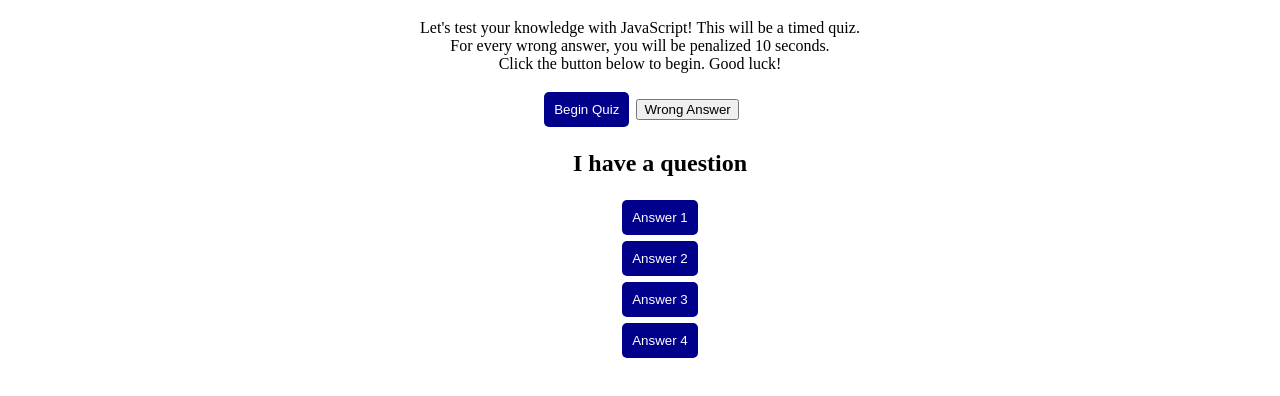
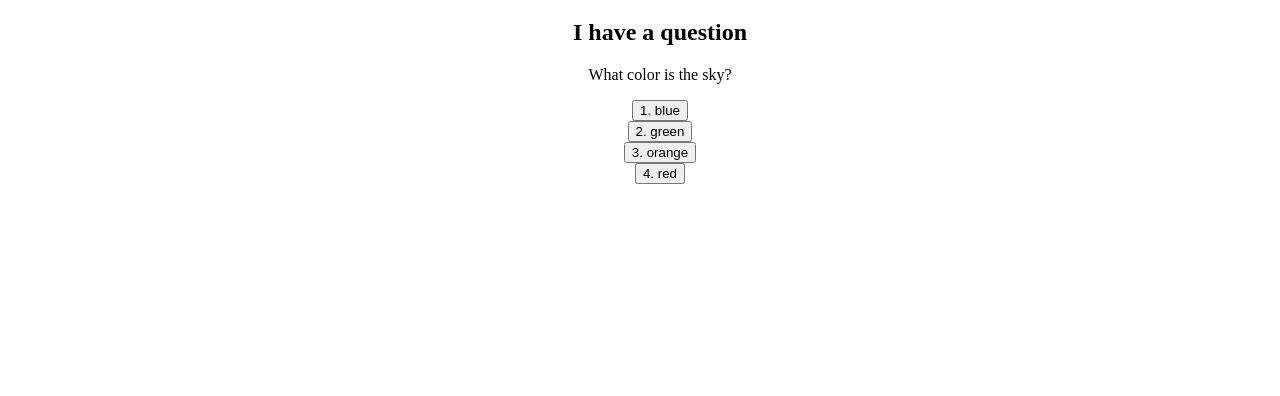
Before and after one commit to Bubbuhgum/JS-quiz, a plain HTML site: page index.html in a window 1280 px wide. Both pictures are taken after a click on the button "Begin Quiz". Shown: the part 130-526 px from the top of the page. Drawn offline with Linux system fonts and the light colour scheme.

Commit message:
change classes to ids, add variable to move from question to question

```diff
--- a/assets/script.js
+++ b/assets/script.js
@@ -1,72 +1,197 @@
 var timerEl = document.querySelector(".timer");
 var beginQuizButton = document.querySelector("#btn-start");
-var wrongAnswer = document.querySelector("btn-wrong");
+
+var wrongAnswer = document.querySelector("#btn-wrong");
 var timeLeft = 60;
+var isAnswered = false;
 
-//Add event listener to start button
-beginQuizButton.addEventListener('click', startQuiz);
-wrongAnswer.addEventListener('click', decreaseTime);
+var trackQuestions = 0;
+var currentCorrectAnswer;
+var question = document.querySelector("#question");
+var status = document.querySelector("#status");
+var answer1 = document.querySelector("#a-btn-answer-1");
+var answer2 = document.querySelector("#a-btn-answer-2");
+var answer3 = document.querySelector("#a-btn-answer-3");
+var answer4 = document.querySelector("#a-btn-answer-4");
+answer1.addEventListener("click", checkAnswer);
+answer2.addEventListener("click", checkAnswer);
+answer3.addEventListener("click", checkAnswer);
+answer4.addEventListener("click", checkAnswer);
+
+
+// Add event listener to start button
+beginQuizButton.addEventListener("click", startQuiz);
+wrongAnswer.addEventListener("click", decreaseTime);
 
 //Hide question and answers on first screen
-var hideQuiz = document.getElementById("questions-container").style.display = 'none';
+document.getElementById("questions-container").style.display = 'none';
 
 //create array for questions
 const questions = [
     //Question 1
-    { question: 'What color is the sky?',
-    answer: ['1. blue', '2. green', '3. orange', '4. red'],
-    correctAnswer: '1'
+    {
+        question: 'What color is the sky?',
+        answer: ['1. blue', '2. green', '3. orange', '4. red'],
+        correctAnswer: 1
     },
     //Question 2
-    { question: 'How many arms do you have?',
-    answer: [ '1. 5', '2. 6', '3. 2', '4. 1'],
-    correctAnswer: '3'
+    {
+        question: 'How many arms do you have?',
+        answer: [ '1. 5', '2. 6', '3. 2', '4. 1'],
+        correctAnswer: 3
     },
     //Question 3
-    { question: 'Name a fruit that is red with a green rind.',
-    answer: [ '1. orange', '2. apple', '3. watermelon', '4. blueberry'],
-    correctAnswer: '3'
+    {
+        question: 'Name a fruit that is red with a green rind.',
+        answer: [ '1. orange', '2. apple', '3. watermelon', '4. blueberry'],
+        correctAnswer: 3
     },
     //Question 4
-    { question: 'In what state is the city Miami?',
-    answer: [ '1. Florida', '2. Georgia', '3. New York', '4. Virginia'],
-    correctAnswer: '1'
+    {
+        question: 'In what state is the city Miami?',
+        answer: [ '1. Florida', '2. Georgia', '3. New York', '4. Virginia'],
+        correctAnswer: 1
     },
     //Question 5
-    { question: 'Where is Waldo?',
-    answer: [ '1. Who knows', '2. who cares', '3. why', '4. All of the Above'],
-    correctAnswer: '4'
+    {
+        question: 'Where is Waldo?',
+        answer: [ '1. Who knows', '2. who cares', '3. why', '4. All of the Above'],
+        correctAnswer: 4
     }
 ];
 
-// time decreases by 10 sec at click of wrong answer
+//create variable to begin quiz and display questions in array
+// timer starts at click of button, score will start at 0
+function startQuiz() {
+    console.log('showQuiz');
+    document.getElementById('intro-text').style.display = 'none';
+    document.getElementById('questions-container').style.display = 'block';
+
+    //document.getElementById('click', 'questions-container');
+
+    startTimer();
+
+    /*askQuestion(questions[0]);
+    askQuestion(questions[1]);
+    askQuestion(questions[2]);
+    askQuestion(questions[3]);
+    askQuestion(questions[4]);*/
+
+
+    /*for(x=0; x < questions.length; x++)
+    {
+        currentCorrectAnswer = questions[x].correctAnswer;
+        status.innerHTML = '';
+
+        question.innerHTML = questions[x].question;
+        answer1.innerHTML = questions[x].answer;
+        answer1.data = questions[x].answer[0];
+        answer2.innerHTML = questions[x].answer[1];
+        answer3.innerHTML = questions[x].answer[2];
+        answer4.innerHTML = questions[x].answer[3];
+
+        console.log(questions[x]);
+    }*/
+
+
+    /*questions.forEach(function(q, index){
+        currentCorrectAnswer = q.correctAnswer;
+
+            if(isAnswered == false){
+                status.innerHTML = 'Select an answer';
+
+                question.innerHTML = q.question;
+                answer1.innerHTML = q.answer[0];
+                answer1.data = q.answer[0];
+                answer2.innerHTML = q.answer[1];
+                answer3.innerHTML = q.answer[2];
+                answer4.innerHTML = q.answer[3];
+
+                console.log(q);
+            }
+
+    });*/
+    /*questions.forEach(function(q, index){
+        while(isAnswered == false)
+            askQuestion(q);
+    });*/
+
+    askQuestion(questions[trackQuestions]);
+}
+
+function askQuestion(q){
+    isAnswered = true;
+    status.innerHTML = 'Select an answer';
+    currentCorrectAnswer = q.correctAnswer;
+
+    question.innerHTML = q.question;
+    answer1.innerHTML = q.answer[0];
+    answer1.data = q.answer[0];
+    answer2.innerHTML = q.answer[1];
+    answer3.innerHTML = q.answer[2];
+    answer4.innerHTML = q.answer[3];
+
+    console.log(q);
+}
+
+function checkAnswer() {
+    var chosenAnswer = (this.getAttribute('data-answer-id'));
+
+    console.log('checkAnswer');
+    console.log(currentCorrectAnswer);
+    console.log(chosenAnswer);
+
+    if(currentCorrectAnswer == chosenAnswer){
+        //update status
+        console.log('correct');
+        status.innerHTML = 'Correct!'
+    }
+    else{
+        decreaseTime();
+        console.log('incorrect');
+        //update status
+        status.innerHTML = 'Incorrect!'
+    }
+    isAnswered = false;
+
+    trackQuestions++;
+    askQuestion(questions[trackQuestions]);
+}
+
 function decreaseTime() {
-    timeLeft -=10;
+    timeLeft -= 10;
 }
 
 function startTimer() {
-    var timer = setInterval(function() {
-        timeLeft --;
+    console.log('startTimer')
+    var timer = setInterval(function()
+    {
+        timeLeft--;
         timerEl.innerHTML = timeLeft;
-        if (timeLeft <0) {
+        if(timeLeft < 0 || trackQuestions >= questions.length)
+        {
             clearInterval(timer);
             alert('You Lose');
             endQuiz();
         }
-    }, 1000);
+    },1000);
 }
 
-//endQuiz function
-function endQuiz() {
-    timerEl.innerHTML = "0";
+
+function endQuiz(){
+    timerEl.innerHTML = '0';
+
 }
 
-//create variable to begin quiz and display questions in array
-// timer starts at click of button, score will start at 0
-function startQuiz() {
-    startTimer();
-    document.getElementById('click', 'questions-container');
-}
+
+//console.log(showQuiz);
+
+///////////////
+// Initializers
+// Get references to the start button element
+//var startButton = document.querySelector("#btn-start");
+
+
 
 //Loop over questions if loop
 
--- a/index.html
+++ b/index.html
@@ -22,30 +22,34 @@
     <main id= main-quiz>
         <div class="quiz-start">
             <h1> Coding Challenge Quiz</h1>
-            <p>
-                Let's test your knowledge with JavaScript! This will be a timed quiz. </br> For every wrong answer, you will be penalized 10 seconds. </br> Click the button below to begin. Good luck!
-            </p>
-            <button id="btn-start">Begin Quiz</button>
-            <button id ="btn-wrong">Wrong Answer</button>
+            <div id = "intro-text">
+                <p>
+                    Let's test your knowledge with JavaScript! This will be a timed quiz. </br> For every wrong answer, you will be penalized 10 seconds. </br> Click the button below to begin. Good luck!
+                </p>
+                <button id="btn-start">Begin Quiz</button>
+                <button id ="btn-wrong">Wrong Answer</button>
+            </div>
         </div>
 
         <section id="questions-container">
             <div class="questions">
                 <ul>
                 <h2>I have a question</h2>
+                <p id="question"></p>
                 <li>
-                    <button class= "a-btn answer 1">Answer 1</button>
+                    <button id= "a-btn-answer-1">Answer 1</button>
                 </li>
                 <li>
-                    <button class= "a-btn answer 2">Answer 2</button>
+                    <button id= "a-btn-answer-2">Answer 2</button>
                 </li>
                 <li>
-                    <button class= "a-btn answer 2">Answer 3</button>
+                    <button id= "a-btn-answer-3">Answer 3</button>
                 </li>
                 <li>
-                    <button class= "a-btn answer-4">Answer 4</button>
+                    <button id= "a-btn-answer-4">Answer 4</button>
                 </li>
             </ul>
+            <div id= "status"></div>
             </div>
         </section>
 
```
